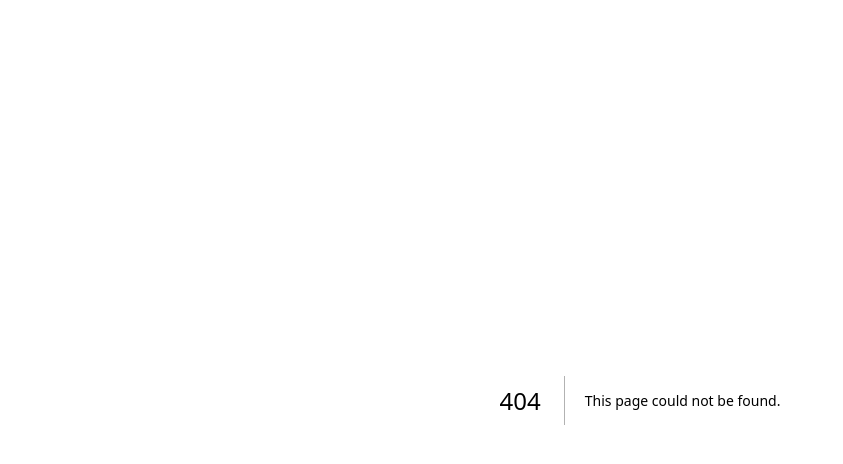
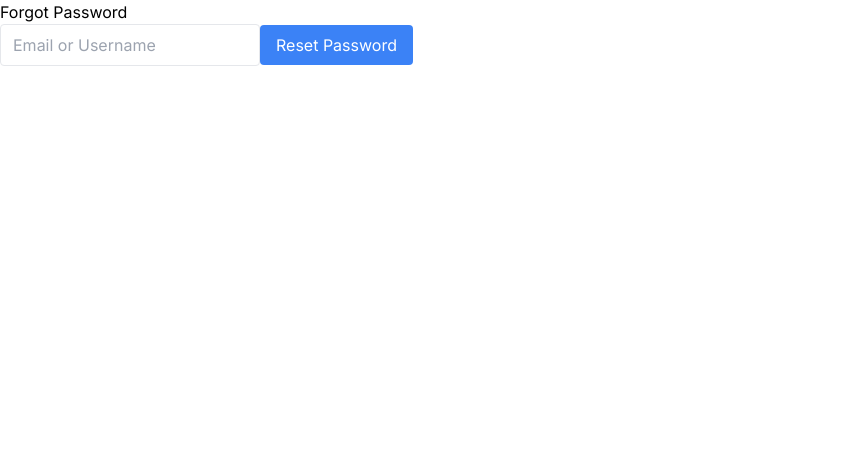
Before and after one commit to aakankshsingh02/chatsign-fe, a Next.js app: page /forgot-password in a window 1280 px wide. Before the commit this address had no page. Shown: the top 464 px of the page, without its empty margins (0-843 px from the left). Built offline with nearby package versions, Linux system fonts and the light colour scheme.

Commit message:
added reset and forgot flow

```diff
--- /dev/null
+++ b/app/forgot-password/page.tsx
@@ -0,0 +1,16 @@
+// app/forgot-password/page.tsx
+"use client";
+import ForgotPasswordForm from "@/src/components/forgot-password/forgotPassForm";
+import React from "react";
+
+
+const ForgotPasswordPage = () => {
+  return (
+    <div>
+      <h1>Forgot Password</h1>
+      <ForgotPasswordForm />
+    </div>
+  );
+};
+
+export default ForgotPasswordPage;
--- /dev/null
+++ b/app/reset-password/[token]/page.tsx
@@ -0,0 +1,39 @@
+// app/reset-password/[token]/page.tsx
+"use client";
+
+import React, { useEffect, useState } from "react";
+import axios from "axios";
+import ResetPasswordForm from "@/src/components/forgot-password/resetForm";
+
+const ResetPasswordPage = ({ params }: { params: { token: string } }) => {
+  const token = params.token;
+  const [message, setMessage] = useState("");
+  const [validToken, setValidToken] = useState(false);
+
+  useEffect(() => {
+    const verifyToken = async () => {
+      try {
+        const res = await axios.get(`/api/reset/${token}`);
+        setMessage(res.data.message);
+        setValidToken(true);
+      } catch (error: any) {
+        setMessage(error.response.data.message);
+        setValidToken(false);
+      }
+    };
+    verifyToken();
+  }, [token]);
+
+  if (!validToken) {
+    return <div>{message}</div>;
+  }
+
+  return (
+    <div>
+      <h1>Reset Password</h1>
+      <ResetPasswordForm token={token} />
+    </div>
+  );
+};
+
+export default ResetPasswordPage;
--- a/next.config.mjs
+++ b/next.config.mjs
@@ -1,4 +1,42 @@
+// next.config.mjs
+
 /** @type {import('next').NextConfig} */
-const nextConfig = {};
+const nextConfig = {
+  async rewrites() {
+    return [
+      {
+        source: "/api/reset/:token",
+        destination: "http://localhost:3001/api/reset/:token", // Proxy to Backend
+      },
+      {
+        source: "/api/login",
+        destination: "http://localhost:3001/api/login", // Proxy to Backend
+      },
+    ];
+  },
+  async headers() {
+    return [
+      {
+        source: "/api/reset/:token",
+        headers: [
+          { key: "Access-Control-Allow-Credentials", value: "true" },
+          {
+            key: "Access-Control-Allow-Origin",
+            value: "http://localhost:3000",
+          },
+          {
+            key: "Access-Control-Allow-Methods",
+            value: "GET,OPTIONS,PATCH,DELETE,POST,PUT",
+          },
+          {
+            key: "Access-Control-Allow-Headers",
+            value:
+              "X-CSRF-Token, X-Requested-With, Content-Type, Accept, Authorization",
+          },
+        ],
+      },
+    ];
+  },
+};
 
 export default nextConfig;
--- a/package.json
+++ b/package.json
@@ -12,7 +12,9 @@
     "@fortawesome/fontawesome-svg-core": "^6.6.0",
     "@fortawesome/free-solid-svg-icons": "^6.6.0",
     "@fortawesome/react-fontawesome": "^0.2.2",
+    "axios": "^1.7.2",
     "dotenv": "^16.4.5",
+    "http-proxy-middleware": "^3.0.0",
     "next": "14.2.5",
     "react": "^18",
     "react-dom": "^18"
--- /dev/null
+++ b/src/components/forgot-password/forgotPassForm.tsx
@@ -0,0 +1,66 @@
+import React, { useState, useEffect } from "react";
+import axios from "axios";
+import { useRouter } from "next/navigation";
+
+const ForgotPasswordForm = () => {
+  const [identifier, setIdentifier] = useState("");
+  const [message, setMessage] = useState("");
+  const [isMounted, setIsMounted] = useState(false);
+  const router = useRouter();
+
+  useEffect(() => {
+    setIsMounted(true);
+  }, []);
+
+  const handleSubmit = async (e: React.FormEvent) => {
+    e.preventDefault();
+
+    // Create URLSearchParams object to encode data
+    const data = new URLSearchParams();
+    data.append("identifier", identifier);
+
+    try {
+      const res = await axios.post(
+        `${process.env.NEXT_PUBLIC_SERVER_URL}/api/forgot`,
+        data,
+        {
+          headers: {
+            "Content-Type": "application/x-www-form-urlencoded",
+          },
+        }
+      );
+      setMessage(res.data.message);
+
+      // Additional functionality: redirect after successful submission
+      if (res.data.success && isMounted) {
+        router.push("/"); // Redirect to home or another page
+      }
+    } catch (error: any) {
+      setMessage(error.response?.data?.message || "An error occurred");
+    }
+  };
+
+  return (
+    <div>
+      <form onSubmit={handleSubmit}>
+        <input
+          type="text"
+          value={identifier}
+          onChange={(e) => setIdentifier(e.target.value)}
+          placeholder="Email or Username"
+          required
+          className="border rounded px-3 py-2 mb-3"
+        />
+        <button
+          type="submit"
+          className="bg-blue-500 text-white px-4 py-2 rounded"
+        >
+          Reset Password
+        </button>
+      </form>
+      {message && <p>{message}</p>}
+    </div>
+  );
+};
+
+export default ForgotPasswordForm;
--- /dev/null
+++ b/src/components/forgot-password/resetForm.tsx
@@ -0,0 +1,60 @@
+import React, { useState } from "react";
+import axios from "axios";
+import { useRouter } from "next/navigation";
+
+const ResetPasswordForm = ({ token }: { token: string }) => {
+  const [password, setPassword] = useState("");
+  const [message, setMessage] = useState("");
+  const router = useRouter();
+
+  const handleSubmit = async (e: React.FormEvent) => {
+    e.preventDefault();
+
+    // Create URLSearchParams object to encode data
+    const data = new URLSearchParams();
+    data.append("password", password);
+
+    try {
+      const res = await axios.post(
+        `${process.env.NEXT_PUBLIC_SERVER_URL}/api/reset/${token}`,
+        data,
+        {
+          headers: {
+            "Content-Type": "application/x-www-form-urlencoded",
+          },
+        }
+      );
+      setMessage(res.data.message);
+      router.push("/"); // Redirect to login page on success
+    } catch (error: any) {
+      setMessage(error.response?.data?.message || "An error occurred");
+    }
+  };
+
+  return (
+    <div className="flex flex-col items-center justify-center h-screen bg-gray-100">
+      <div className="w-full max-w-md p-8 bg-white rounded shadow-md">
+        <h1 className="text-2xl font-bold mb-6">Reset Password</h1>
+        <form onSubmit={handleSubmit}>
+          <input
+            type="password"
+            value={password}
+            onChange={(e) => setPassword(e.target.value)}
+            placeholder="New Password"
+            required
+            className="border rounded px-3 py-2 mb-3 w-full"
+          />
+          <button
+            type="submit"
+            className="bg-blue-500 text-white px-4 py-2 rounded w-full"
+          >
+            Reset Password
+          </button>
+        </form>
+        {message && <p className="mt-4 text-center text-red-500">{message}</p>}
+      </div>
+    </div>
+  );
+};
+
+export default ResetPasswordForm;
--- a/src/components/login/login-page.tsx
+++ b/src/components/login/login-page.tsx
@@ -200,7 +200,7 @@ const LoginPage: React.FC = () => {
         <br />
         <button type="submit">Sign In</button>
         <div className="text-center">
-          <Link href="#" className="text-blue-100 hover:underline text-sm">
+          <Link href="/forgot-password" className="text-blue-100 hover:underline text-sm">
             Forgot Password?
           </Link>
         </div>
```
Also changed, not shown: 1 other file (tests, documents, lock files or other folders).
